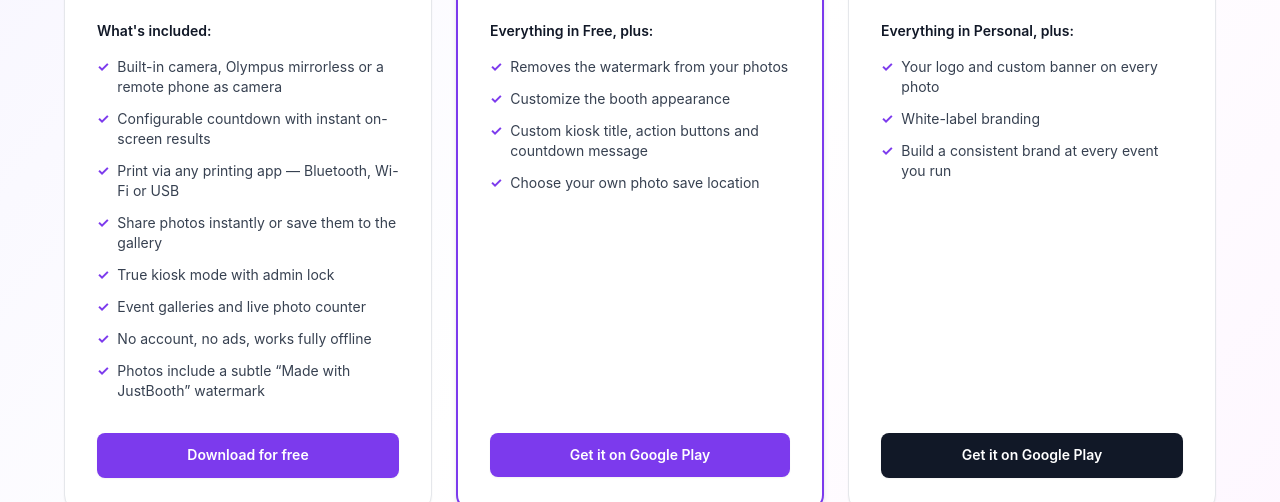
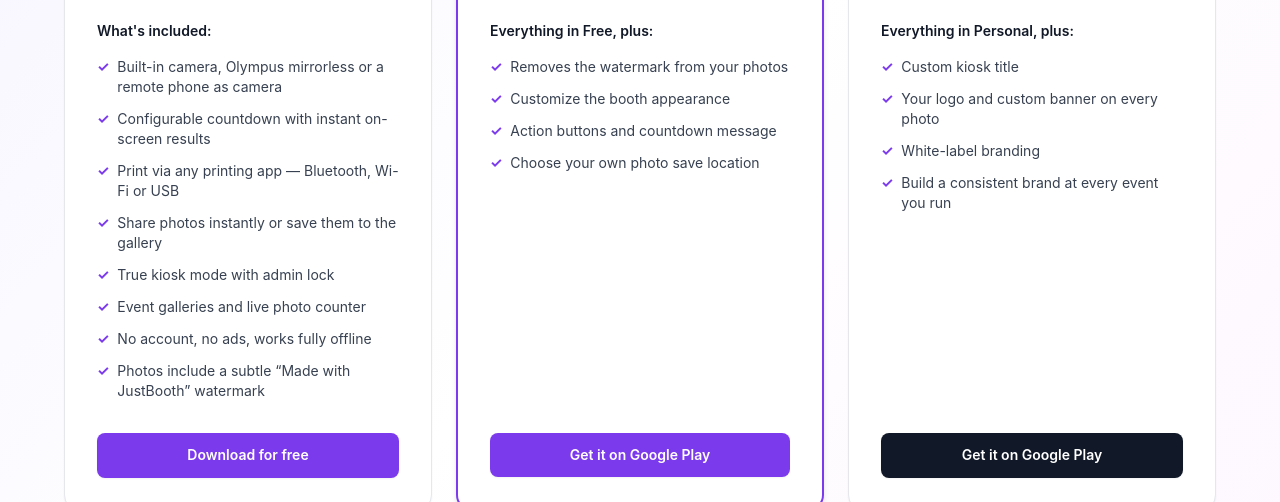
Before and after one commit to emavgl/photobooth-kiosk, an Astro site: page /plans in a window 1280 px wide. Shown: the part 598-1100 px from the top of the page. Built offline with nearby package versions, Linux system fonts and the light colour scheme; Astro itself is replaced by a stand-in of ours; no server answers.

Commit message:
Update plans and terms: kiosk title is Business-only

```diff
--- a/src/pages/plans.astro
+++ b/src/pages/plans.astro
@@ -67,7 +67,7 @@ import Layout from '../layouts/Layout.astro';
             <ul class="space-y-3 text-sm text-gray-700 flex-1 mb-8">
               <li class="flex gap-2"><span class="text-violet-600 font-bold">✓</span> Removes the watermark from your photos</li>
               <li class="flex gap-2"><span class="text-violet-600 font-bold">✓</span> Customize the booth appearance</li>
-              <li class="flex gap-2"><span class="text-violet-600 font-bold">✓</span> Custom kiosk title, action buttons and countdown message</li>
+              <li class="flex gap-2"><span class="text-violet-600 font-bold">✓</span> Action buttons and countdown message</li>
               <li class="flex gap-2"><span class="text-violet-600 font-bold">✓</span> Choose your own photo save location</li>
             </ul>
             <a href="https://play.google.com/store/apps/details?id=eu.viglianisi.photobooth"
@@ -90,6 +90,7 @@ import Layout from '../layouts/Layout.astro';
             <p class="text-sm text-gray-500 mb-6">or <span data-price="business_yearly">$114.25</span> / year</p>
             <p class="text-sm text-gray-700 mb-4"><span class="font-semibold text-gray-900">Everything in Personal, plus:</span></p>
             <ul class="space-y-3 text-sm text-gray-700 flex-1 mb-8">
+              <li class="flex gap-2"><span class="text-violet-600 font-bold">✓</span> Custom kiosk title</li>
               <li class="flex gap-2"><span class="text-violet-600 font-bold">✓</span> Your logo and custom banner on every photo</li>
               <li class="flex gap-2"><span class="text-violet-600 font-bold">✓</span> White-label branding</li>
               <li class="flex gap-2"><span class="text-violet-600 font-bold">✓</span> Build a consistent brand at every event you run</li>
--- a/src/pages/terms.astro
+++ b/src/pages/terms.astro
@@ -33,8 +33,8 @@ const description = 'Terms of use and subscription information for JustBooth.';
           <h2 class="text-2xl font-bold text-gray-900">3. Plans and features</h2>
           <p>The Free Plan includes the core photo booth functions and applies a "Made with JustBooth" watermark to photos. Personal and Business subscriptions unlock additional functions as described below and in the app.</p>
           <ul class="list-disc list-inside space-y-2">
-            <li><strong class="text-gray-900">Personal:</strong> removes the watermark and provides appearance, kiosk title, action-button, countdown-message, and photo-save-location customization for private events.</li>
-            <li><strong class="text-gray-900">Business:</strong> includes Personal features and adds custom logos, banners, and white-label branding for professional photo booth services.</li>
+            <li><strong class="text-gray-900">Personal:</strong> removes the watermark and provides appearance, action-button, countdown-message, and photo-save-location customization for private events.</li>
+            <li><strong class="text-gray-900">Business:</strong> includes Personal features and adds a custom kiosk title, custom logos, banners, and white-label branding for professional photo booth services.</li>
           </ul>
           <p>Feature availability can depend on the current app version, Android permissions, connected equipment, third-party apps, and the selected plan. New features may be added through updates.</p>
         </section>
```
